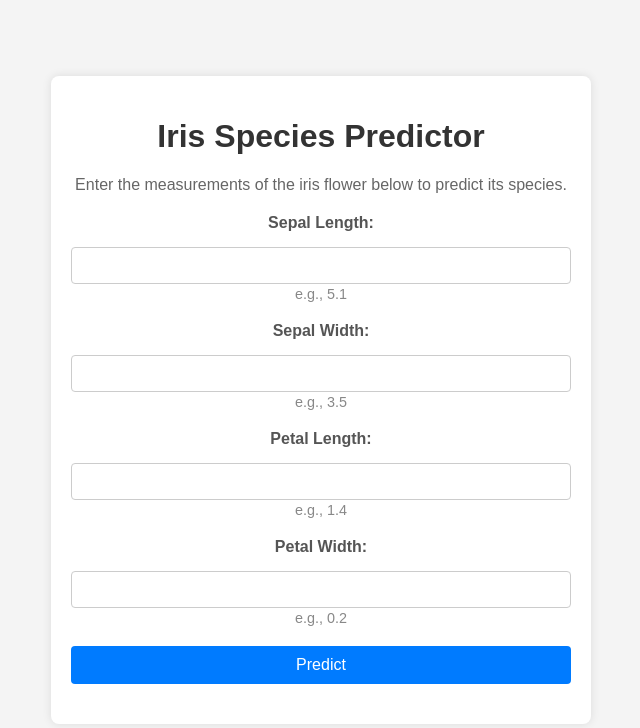
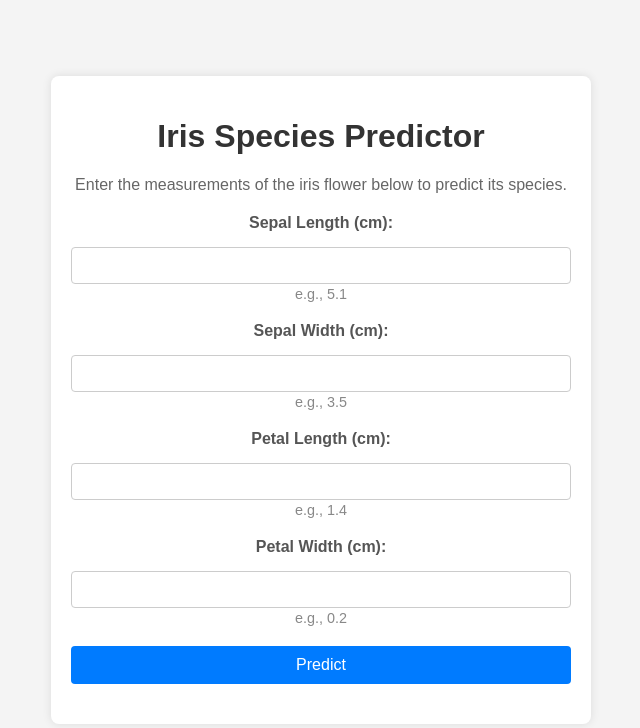
Before and after one commit to paulpascal/g9_iris_predictor, a Flask app: page / in a window 1280 px wide. Shown: the top 728 px of the page, without its empty margins (319-959 px from the left). Run offline with Flask 3, Linux system fonts and the light colour scheme; parts of the project's set-up code (start-up, migrations or seed data) failed here and were passed over.

Commit message:
ref(#14): add unit (cm) to form input lables

```diff
--- a/app/templates/index.html
+++ b/app/templates/index.html
@@ -15,7 +15,7 @@
         Enter the measurements of the iris flower below to predict its species.
       </p>
       <form id="predict-form">
-        <label for="sepal_length">Sepal Length:</label>
+        <label for="sepal_length">Sepal Length (cm):</label>
         <input
           type="number"
           id="sepal_length"
@@ -25,7 +25,7 @@
         />
         <div class="hint">e.g., 5.1</div>
 
-        <label for="sepal_width">Sepal Width:</label>
+        <label for="sepal_width">Sepal Width (cm):</label>
         <input
           type="number"
           id="sepal_width"
@@ -35,7 +35,7 @@
         />
         <div class="hint">e.g., 3.5</div>
 
-        <label for="petal_length">Petal Length:</label>
+        <label for="petal_length">Petal Length (cm):</label>
         <input
           type="number"
           id="petal_length"
@@ -45,7 +45,7 @@
         />
         <div class="hint">e.g., 1.4</div>
 
-        <label for="petal_width">Petal Width:</label>
+        <label for="petal_width">Petal Width (cm):</label>
         <input
           type="number"
           id="petal_width"
```
